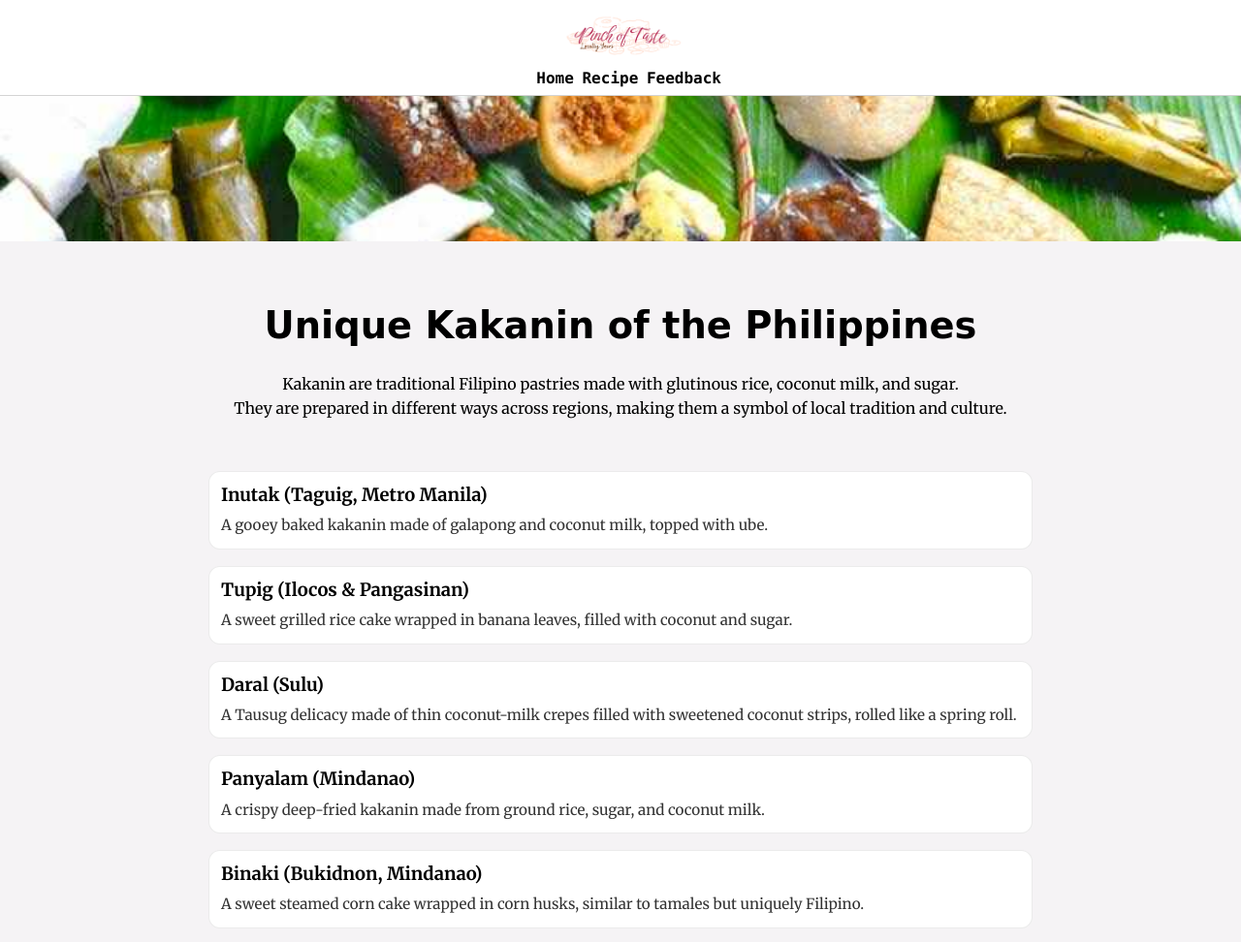
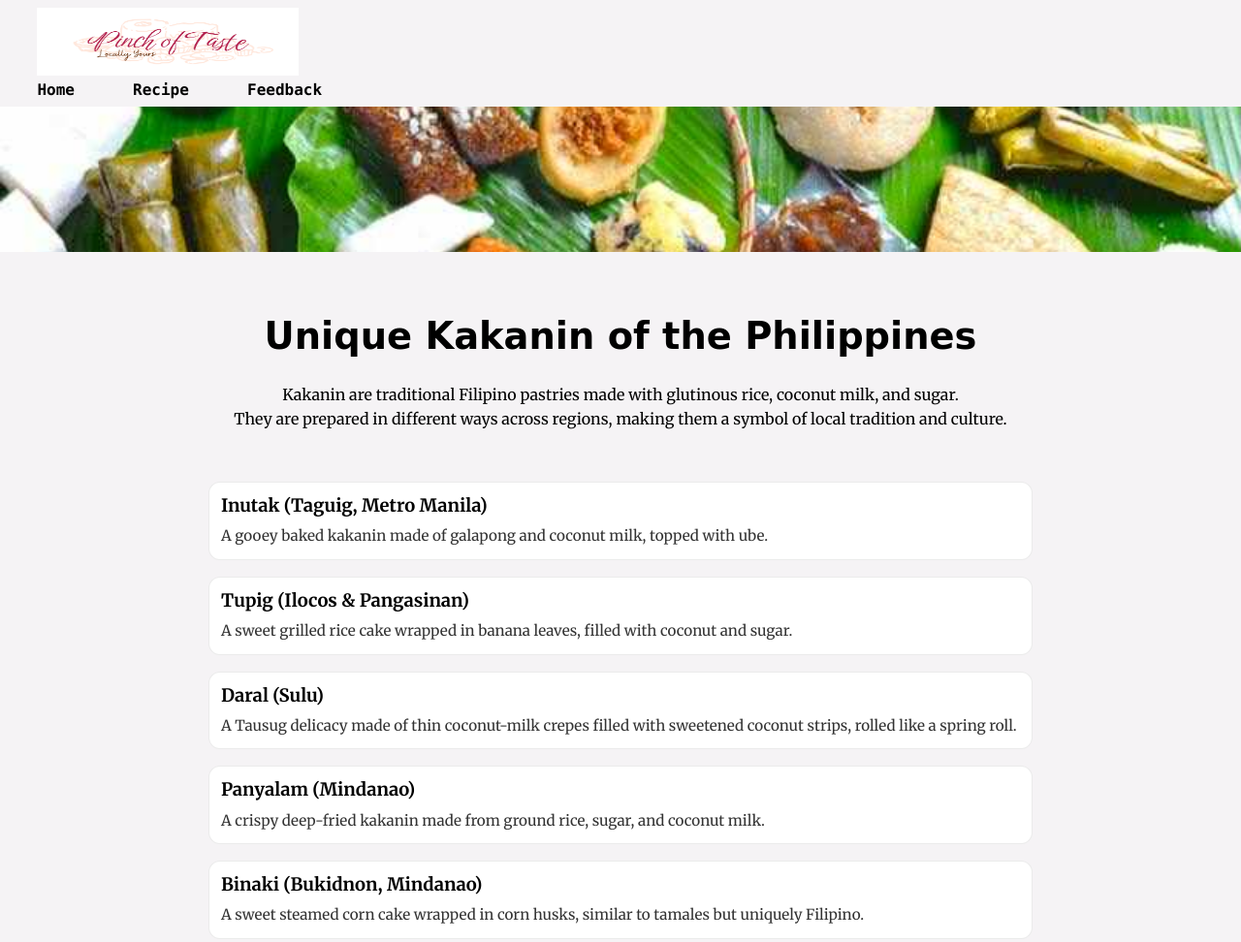
Before and after one commit to DELA-TORRE-Shaunelle/PINCHOFTASTE, a plain HTML site: page index.html in a window 1280 px wide. Shown: the top 972 px of the page at 97% size. Drawn offline with Linux system fonts and the light colour scheme; a web font is replaced by a local one.

Commit message:
style.css

```diff
--- a/style.css
+++ b/style.css
@@ -7,36 +7,34 @@ body {
 }
 
 
-.navbar{
- display:flex;
- justify-content:space-between;
- align-items:center;
- padding:10px 4%;
- background:white;
- border-bottom:1px solid #d4d4d4;
+.n.navbar {
+  display: flex;
+  align-items: center;
+  justify-content: space-between;
+  padding: 15px 40px;
+  background: white;
+  border-bottom: 1px solid #ddd;
 }
 
-.logo img{
-  width:auto;
-  height:58px
+.logo img {
+  height: 70px;
+  width: 270px;
 }
 
-
-.navbar ul{
- list-style:none;
- padding:0;
- margin:0;
- display:flex;
- gap:3%;
+.navbar ul {
+  list-style: none;
+  display: flex;
+  gap: 50px;
+  margin: 0;
+  padding: 0;
 }
 
-
-.navbar a{
- text-decoration:none;
- color:black;
- font-family:"Lucida Console", monospace;
- font-weight:600;
- font-size:1.4rem
+.navbar a {
+  text-decoration: none;
+  font-size: 1.7rem;
+  color: black;
+  font-family: "Lucida Console", monospace;
+  font-weight: 600;
 }
 
 
```
